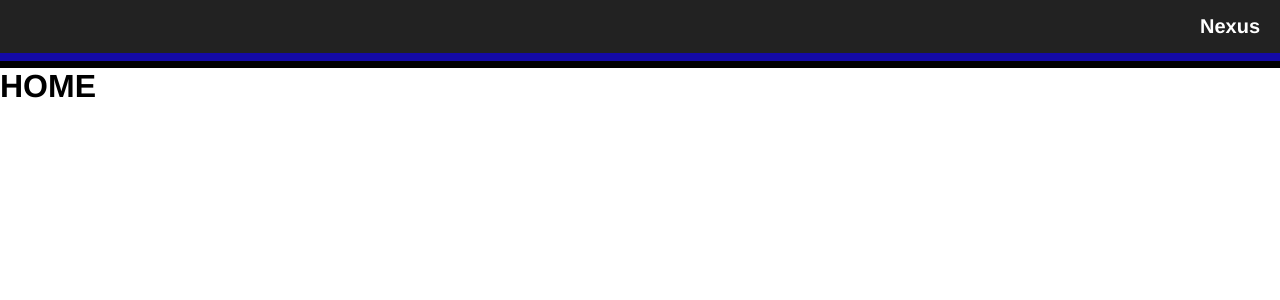
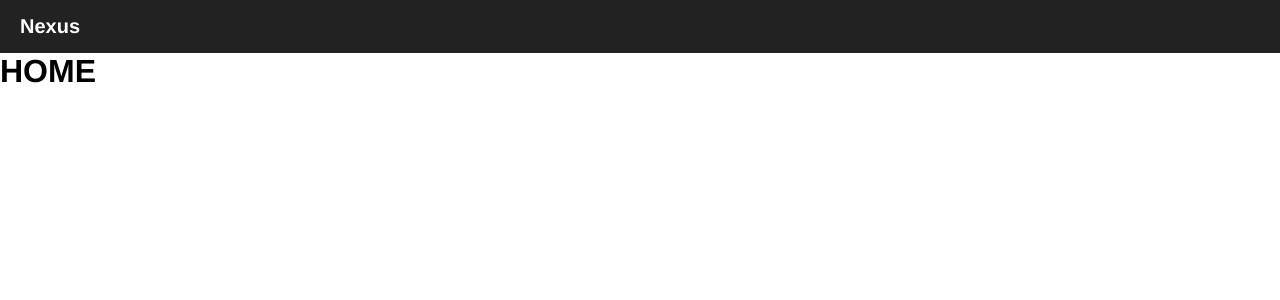
Before and after one commit to cavalcantgus/nexus-project, a Vue app: page / in a window 1280 px wide. Shown: the top 300 px of the page. Built offline with nearby package versions, Linux system fonts and the light colour scheme.

Commit message:
Styling navbar

```diff
--- a/src/components/NavbarView.vue
+++ b/src/components/NavbarView.vue
@@ -17,10 +17,9 @@ export default {
 <style scoped>
     #nav {
         background-color: #222;
-        border-bottom: 4mm ridge rgb(10, 5, 82);
         padding: 15px 20px;
         display: flex;
-        justify-content: flex-end;
+        justify-content: flex-start;
         align-items: center;
     }
 
```
